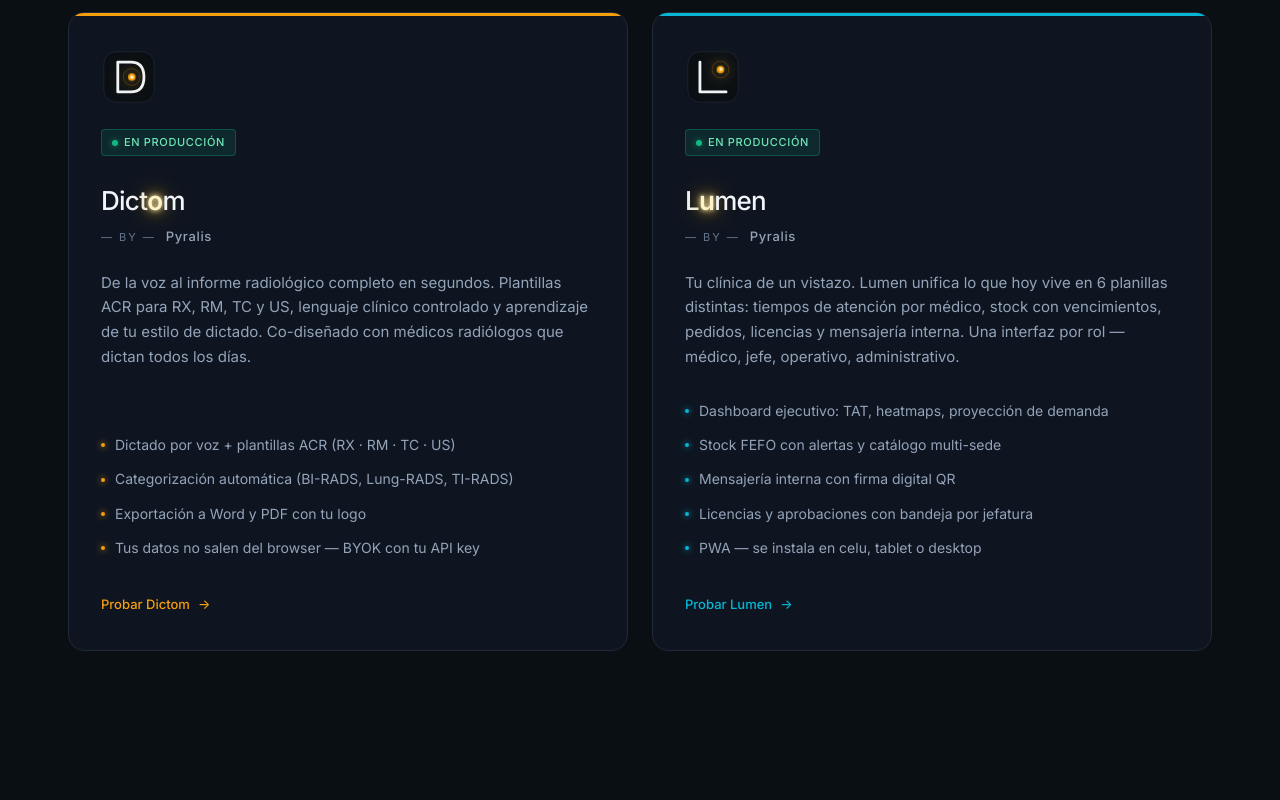
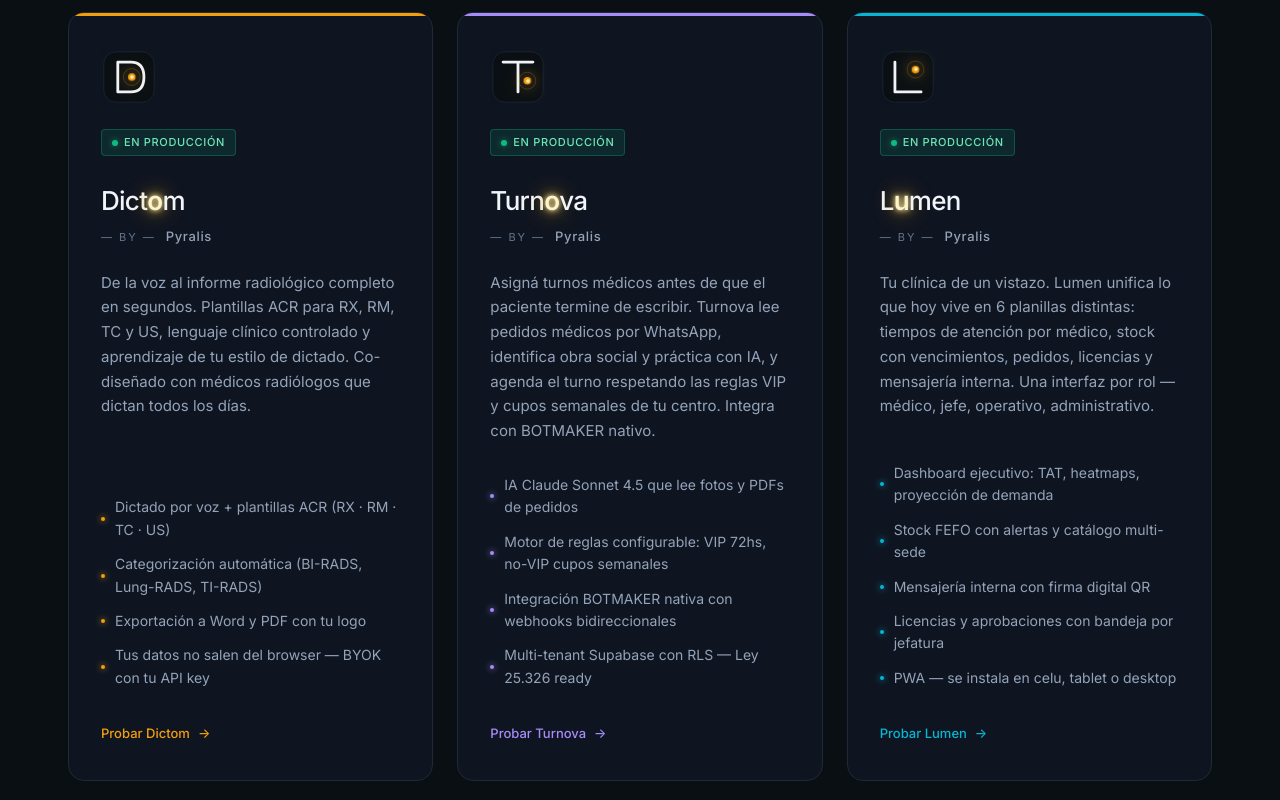
Before and after one commit to santipitre/pyralis, a plain HTML site: page index.html in a window 1280 px wide. Shown: the part 1460-2260 px from the top of the page. Drawn offline with Linux system fonts and the light colour scheme.

Commit message:
feat: agregar Turnova como tercera app del ecosistema

```diff
--- a/index.html
+++ b/index.html
@@ -101,6 +101,19 @@
       "url": "https://santipitre.github.io/lumen/"
     },
     {
+      "@type": "SoftwareApplication",
+      "name": "Turnova",
+      "applicationCategory": "BusinessApplication",
+      "operatingSystem": "Web",
+      "description": "IA que lee pedidos médicos por WhatsApp y asigna turnos automáticamente respetando obra social, urgencia y cupos semanales.",
+      "offers": {
+        "@type": "Offer",
+        "price": "149",
+        "priceCurrency": "USD"
+      },
+      "url": "https://santipitre.github.io/turnova/"
+    },
+    {
       "@type": "FAQPage",
       "mainEntity": [
         {
@@ -148,6 +161,7 @@
   --pyralis-text-dim:     #64748B;
   --accent-dictom:        #F59E0B;
   --accent-lumen:         #06B6D4;
+  --accent-turnova:       #A78BFA;
 }
 * { box-sizing: border-box; margin: 0; padding: 0; }
 html, body {
@@ -436,8 +450,9 @@
   border-color: var(--pyralis-border-strong);
   transform: translateY(-3px);
 }
-.app-card.dictom { --app-accent: var(--accent-dictom); }
-.app-card.lumen  { --app-accent: var(--accent-lumen); }
+.app-card.dictom  { --app-accent: var(--accent-dictom); }
+.app-card.lumen   { --app-accent: var(--accent-lumen); }
+.app-card.turnova { --app-accent: var(--accent-turnova); }
 
 .app-mono {
   margin-bottom: 24px;
@@ -1071,6 +1086,39 @@
       </a>
     </div>
 
+    <!-- ── TURNOVA ── -->
+    <div class="app-card turnova">
+      <div class="app-mono">
+        <svg class="firefly-svg" width="56" height="56" viewBox="0 0 60 60" xmlns="http://www.w3.org/2000/svg" aria-label="Turnova by Pyralis">
+          <rect x="3" y="3" width="54" height="54" rx="13" fill="#0A0F14" stroke="#1F2937" stroke-width="0.8"/>
+          <!-- Letra T -->
+          <path d="M14 14 L46 14 M30 14 L30 46" fill="none" stroke="#F1F5F9" stroke-width="3" stroke-linecap="round" stroke-linejoin="round"/>
+          <!-- Punto amber (la "o" de Turnova) -->
+          <circle cx="40" cy="34" r="9" fill="none" stroke="#F59E0B" stroke-width="0.6" opacity="0.4"/>
+          <circle cx="40" cy="34" r="4" fill="#F59E0B"/>
+          <circle cx="40" cy="34" r="1.8" fill="#FEF3C7"/>
+        </svg>
+      </div>
+      <div class="app-status">En producción</div>
+      <div class="app-name">Turn<span class="firefly-o">o</span>va</div>
+      <div class="app-byline">
+        <span class="by">— BY —</span><span class="pyralis">Pyralis</span>
+      </div>
+      <p class="app-desc">
+        Asigná turnos médicos antes de que el paciente termine de escribir. Turnova lee pedidos médicos por WhatsApp, identifica obra social y práctica con IA, y agenda el turno respetando las reglas VIP y cupos semanales de tu centro. Integra con BOTMAKER nativo.
+      </p>
+      <ul class="app-features">
+        <li>IA Claude Sonnet 4.5 que lee fotos y PDFs de pedidos</li>
+        <li>Motor de reglas configurable: VIP 72hs, no-VIP cupos semanales</li>
+        <li>Integración BOTMAKER nativa con webhooks bidireccionales</li>
+        <li>Multi-tenant Supabase con RLS — Ley 25.326 ready</li>
+      </ul>
+      <a href="https://santipitre.github.io/turnova/" target="_blank" class="app-link">
+        Probar Turnova
+        <span>→</span>
+      </a>
+    </div>
+
     <!-- ── LUMEN ── -->
     <div class="app-card lumen">
       <div class="app-mono">
```
